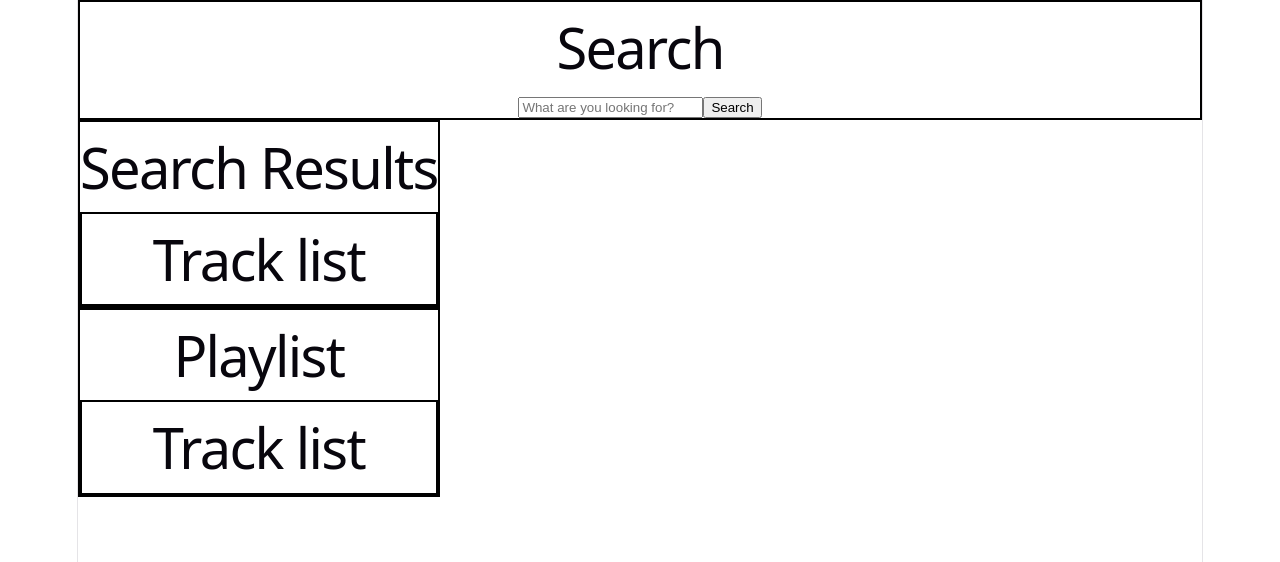
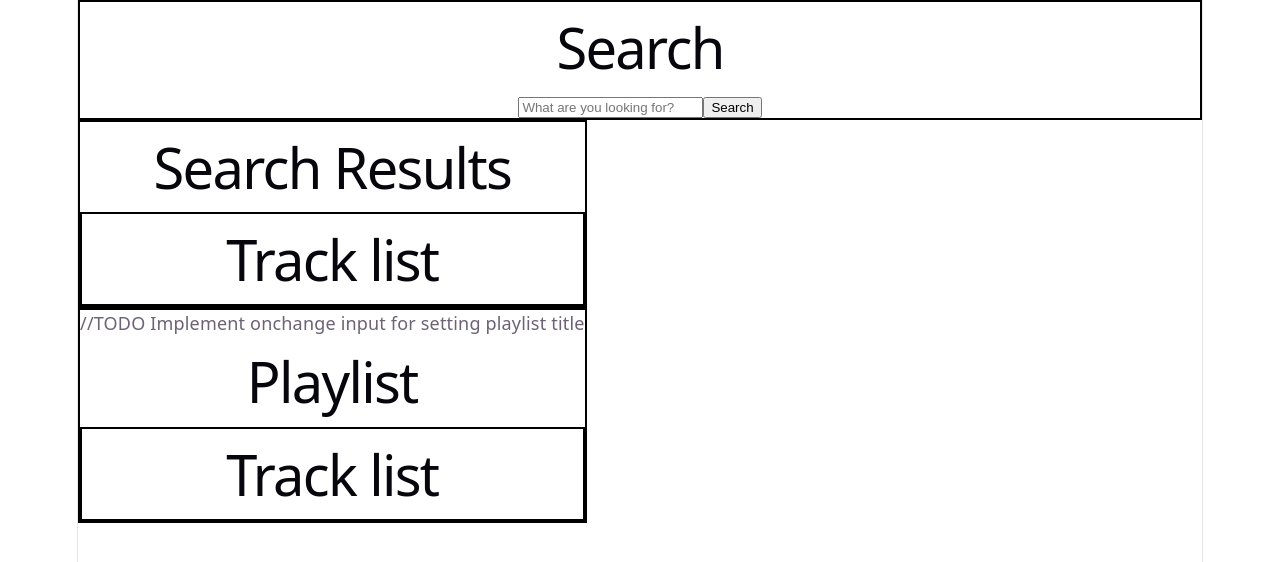
Before and after one commit to YanaSmelik/Jammming, a React (Vite) app in the folder Jammming/: page / in a window 1280 px wide. Shown: the top 562 px of the page. Built offline with nearby package versions, Linux system fonts and the light colour scheme.

Commit message:
Add plalist title state to App

```diff
--- a/Jammming/src/App.jsx
+++ b/Jammming/src/App.jsx
@@ -8,6 +8,7 @@ import styles from "./styles/app.module.css";
 function App() {
   const [playlist, setPlaylist] = useState([]);
   const [searchResults, setSearchResults] = useState([]);
+  const [playlistTitle, setPlaistTitle] = useState("");
 
   const handleSearch = async (searchQuery) => {
     setSearchResults(await getData(searchQuery));
@@ -49,7 +50,7 @@ function App() {
         <div className={styles.mainContent}>
           <div>
             <SearchResults tracklist={searchResults} onButtonClick={handleAddTrackToPlaylist} />
-            <Playlist tracklist={playlist} onButtonClick={handleRemoveTrackFromPlaylist} />
+            <Playlist tracklist={playlist} onButtonClick={handleRemoveTrackFromPlaylist} setPlaistTitle={setPlaistTitle} />
           </div>
         </div>
       </div>
--- a/Jammming/src/components/Playlist.jsx
+++ b/Jammming/src/components/Playlist.jsx
@@ -4,6 +4,7 @@ import Tracklist from './Tracklist';
 function Playlist(props) {
    return (
       <div className={styles.container}>
+         //TODO Implement onchange input for setting playlist title
          <h1>Playlist</h1>
          <Tracklist tracklist={props.tracklist} onButtonClick={props.onButtonClick} isPlaylist={true}/>
       </div>
```
